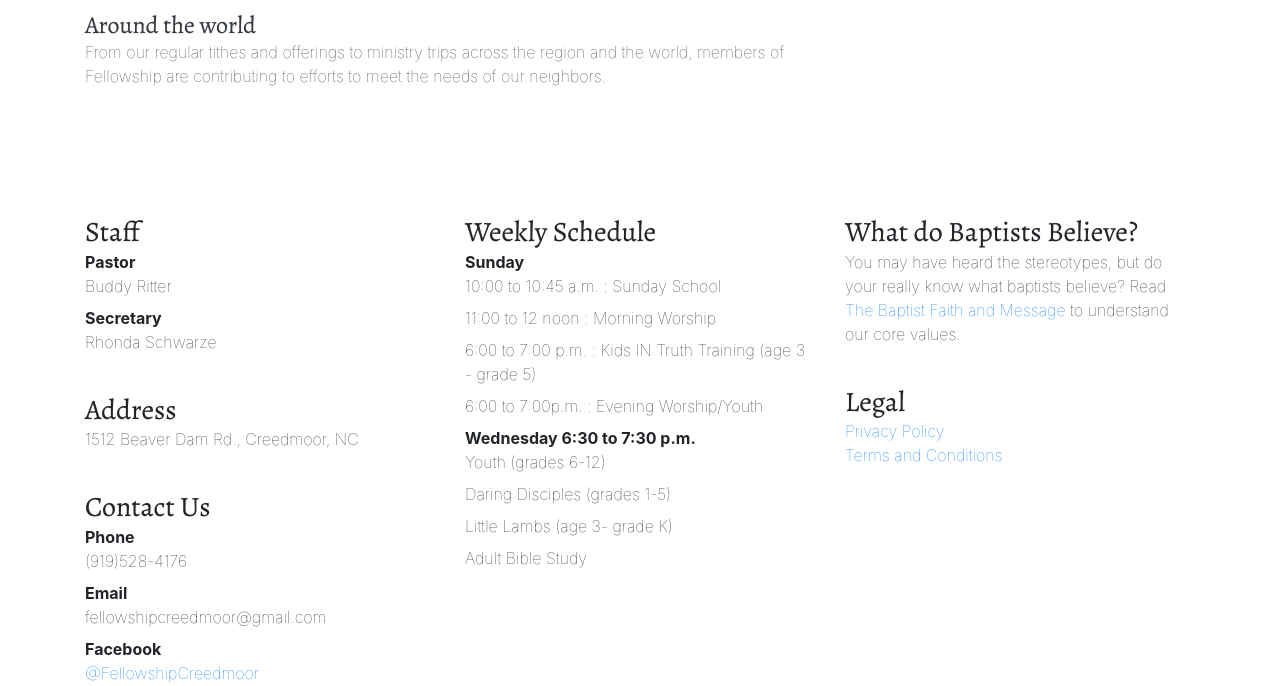
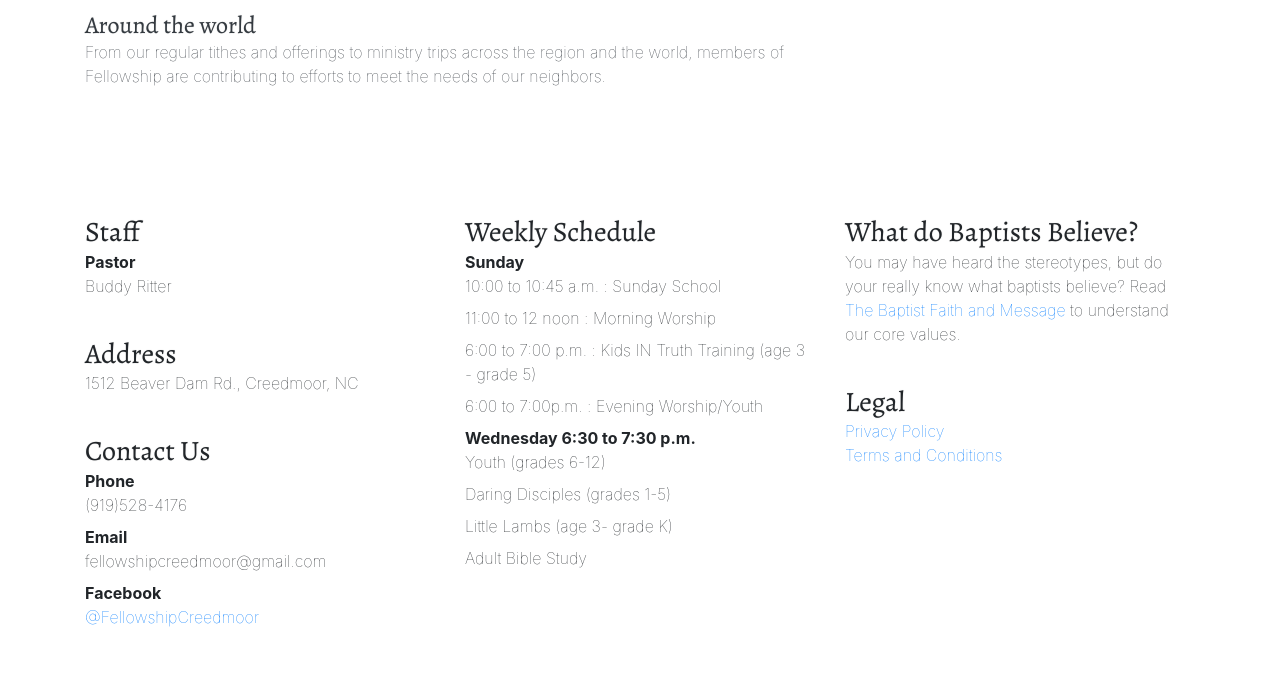
Before and after one commit to fellowshipcreedmoor/fellowshipcreedmoor.github.io, a website: page index.html in a window 1280 px wide. Shown: the part 2106-2792 px from the top of the page. Drawn offline with nearby package versions, Linux system fonts and the light colour scheme.

Commit message:
removed secretary

```diff
--- a/index.html
+++ b/index.html
@@ -99,8 +99,6 @@
                         <dl>
                             <dt>Pastor</dt>
                             <dd>Buddy Ritter</dd>
-                            <dt>Secretary</dt>
-                            <dd>Rhonda Schwarze</dd>
                         </dl>
                     </li>
                     <li>
```
